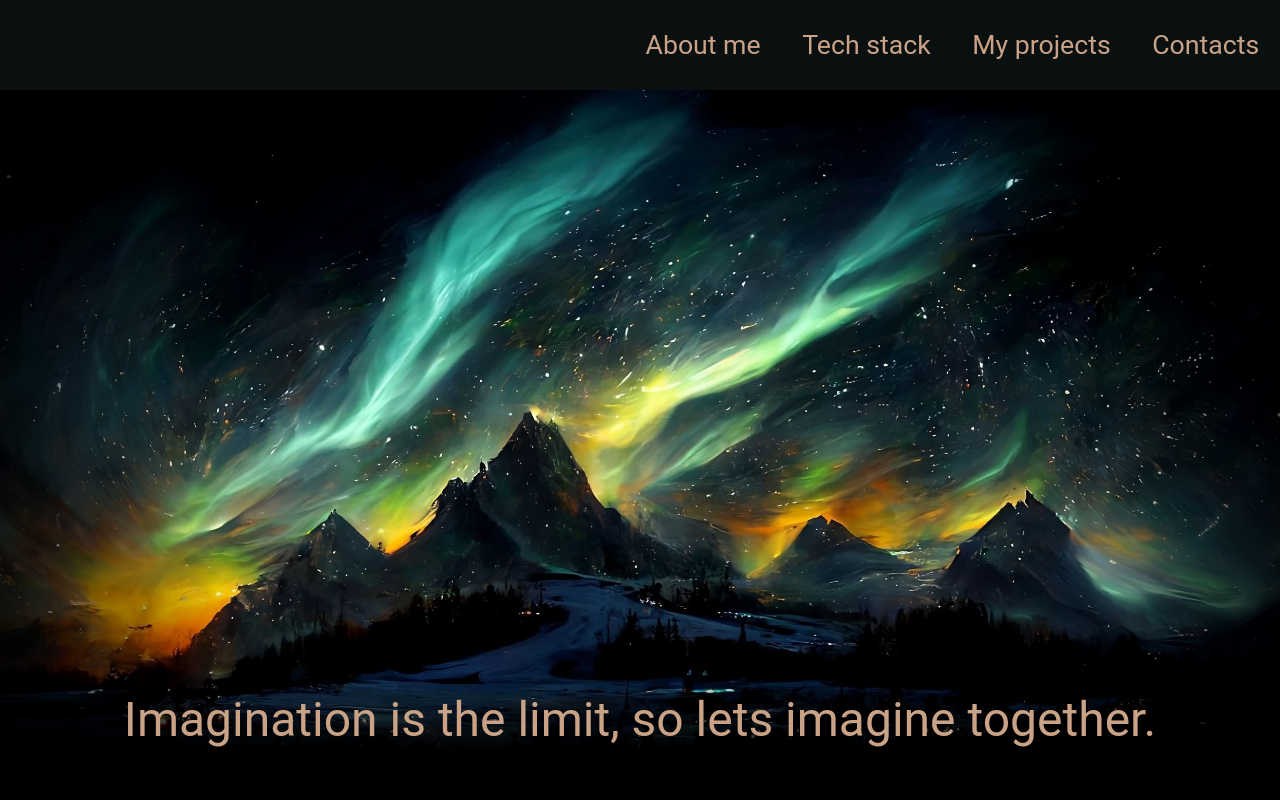
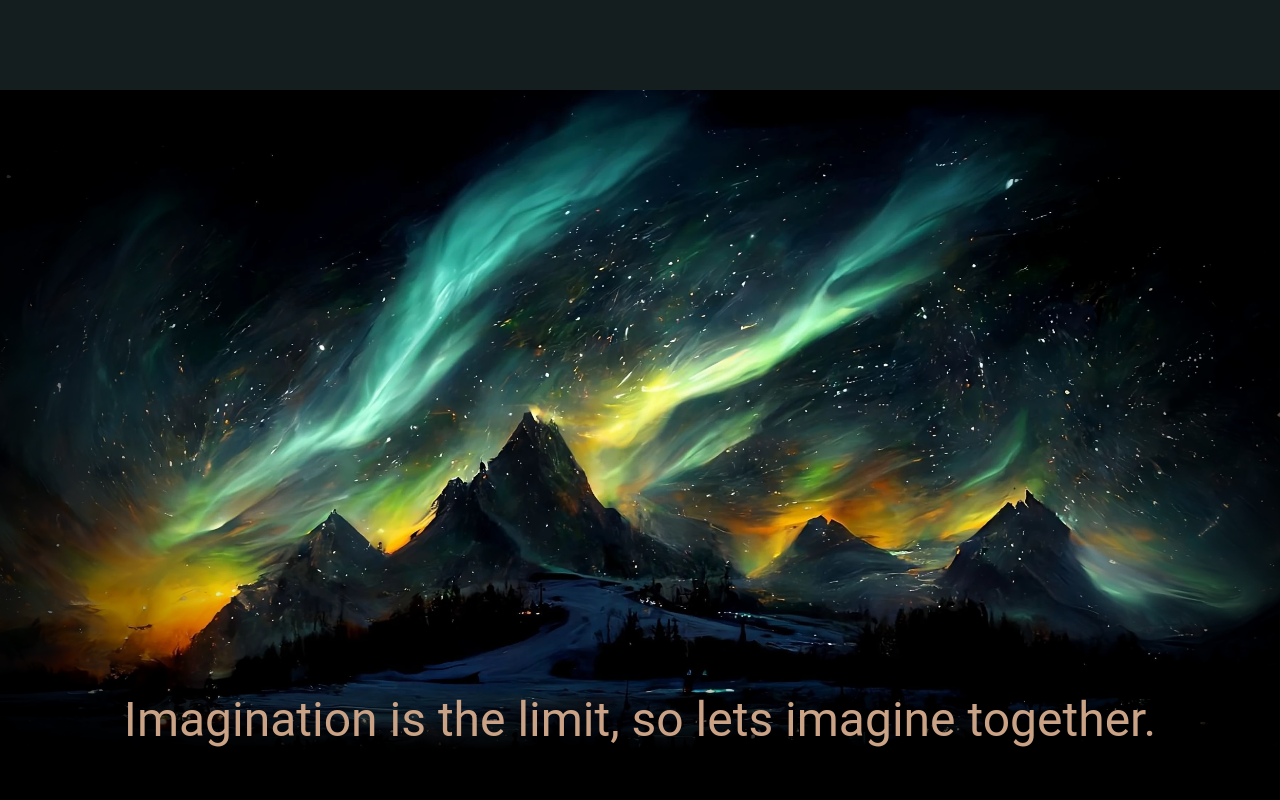
Before and after one commit to SpasMilenkov/Portfolio-website, a Vue app: page / in a window 1280 px wide. Shown: the top 800 px of the page. Built offline with nearby package versions, Linux system fonts and the light colour scheme.

Commit message:
Remove navbar

```diff
--- a/src/App.vue
+++ b/src/App.vue
@@ -5,49 +5,6 @@
   import Contacts from './components/Contacts.vue';
   import TechStack from './components/TechStack.vue';
   export default {
-
-    data: function(){
-            return{
-                inView: true,
-                mobileView: false
-            }
-        },
-        created() {
-            window.addEventListener("resize", this.onResize);
-            },
-        destroyed() {
-            window.removeEventListener("resize", this.onResize);
-        },
-        mounted(){
-            this.onResize()
-        },
-
-        methods: {
-            onResize(){
-                const navBarContainer = document.getElementById('navBarContainer')
-                const navBar = document.getElementById('navBar');
-                if(window.innerWidth <= 650){
-                    this.inView = false;
-                    this.mobileView = true;
-
-                    navBarContainer.classList.add('container-mobile')
-                    navBarContainer.classList.remove('nav-container')
-                    return
-                }
-                this.inView = true;
-                this.mobileView = false;
-                navBarContainer.classList.remove('container-mobile')
-                navBar.classList.remove('nav-expanded')
-                navBarContainer.classList.add('nav-container')
-            },
-            toggleMenu(){
-                const navBar = document.getElementById('navBar');
-                const navBarContainer = document.getElementById('navBarContainer')
-                navBar.classList.toggle('nav-expanded')
-                navBarContainer.classList.add('nav-container-mobile')
-                this.inView = !this.inView
-            }
-        },
         components:{
           WelcomeSection,
           AboutMe,
@@ -59,19 +16,6 @@
 </script>
 
 <template>
-  <header>
-    <!-- <Navigation/> -->
-    <nav class="navigation" id="navBar">
-        <ul class="nav-container" id="navBarContainer">
-            <li v-if="mobileView" @click="toggleMenu"><i class="fi fi-br-menu-burger nav-menu-icon"></i></li>
-            <li v-if="inView"><a class="nav-link" href="#contacts">Contacts</a></li>
-            <li v-if="inView"><a class="nav-link" href="#projects">My projects</a></li>
-            <li v-if="inView"><a class="nav-link" href="#stack">Tech stack</a></li>
-            <li v-if="inView"><a class="nav-link" href="#about-me">About me</a></li>
-        </ul>
-    </nav>
-
-  </header>
   <main>
     <WelcomeSection/>
     <div id="about-me">
@@ -88,57 +32,3 @@
     </div>
   </main>
 </template>
-
-<style scoped>
-  .navigation{
-      position: fixed;
-      top: 0;
-      height: 90px;
-      width: calc(100% - 2rem);;
-      background-color: rgba(0,0,0,.5);
-      z-index: 999;
-
-      display: flex;
-      align-items: center;
-      flex-direction: row-reverse;
-      padding: 0 1rem;
-  }
-  .nav-expanded{
-      height: fit-content;
-      padding: 0 1rem;
-  }
-  .nav-container-mobile{
-      display: flex;
-      flex-direction: column;
-      align-items: flex-end;
-      justify-content: flex-end;
-      gap: 1rem;
-      padding-top: 1rem;
-  }
-  .nav-link{
-      color: var(--orange);
-      font-family: 'Roboto', sans-serif;
-      text-decoration: none;
-      font-size: 20pt;
-
-      padding: 0.3rem;
-      border-radius: 5px;
-  }
-
-  .nav-link:hover{
-      background-color:rgba(255,255,255, 0.1);
-      text-decoration: underline;
-  }
-
-  .nav-container{
-      display: flex;
-      flex-direction: row-reverse;
-      align-items: center;
-      justify-content: flex-start;
-      gap: 2rem;
-  }
-  .nav-menu-icon{
-      font-size: 3rem;
-      color: var(--orange);
-  }
-</style>
```
